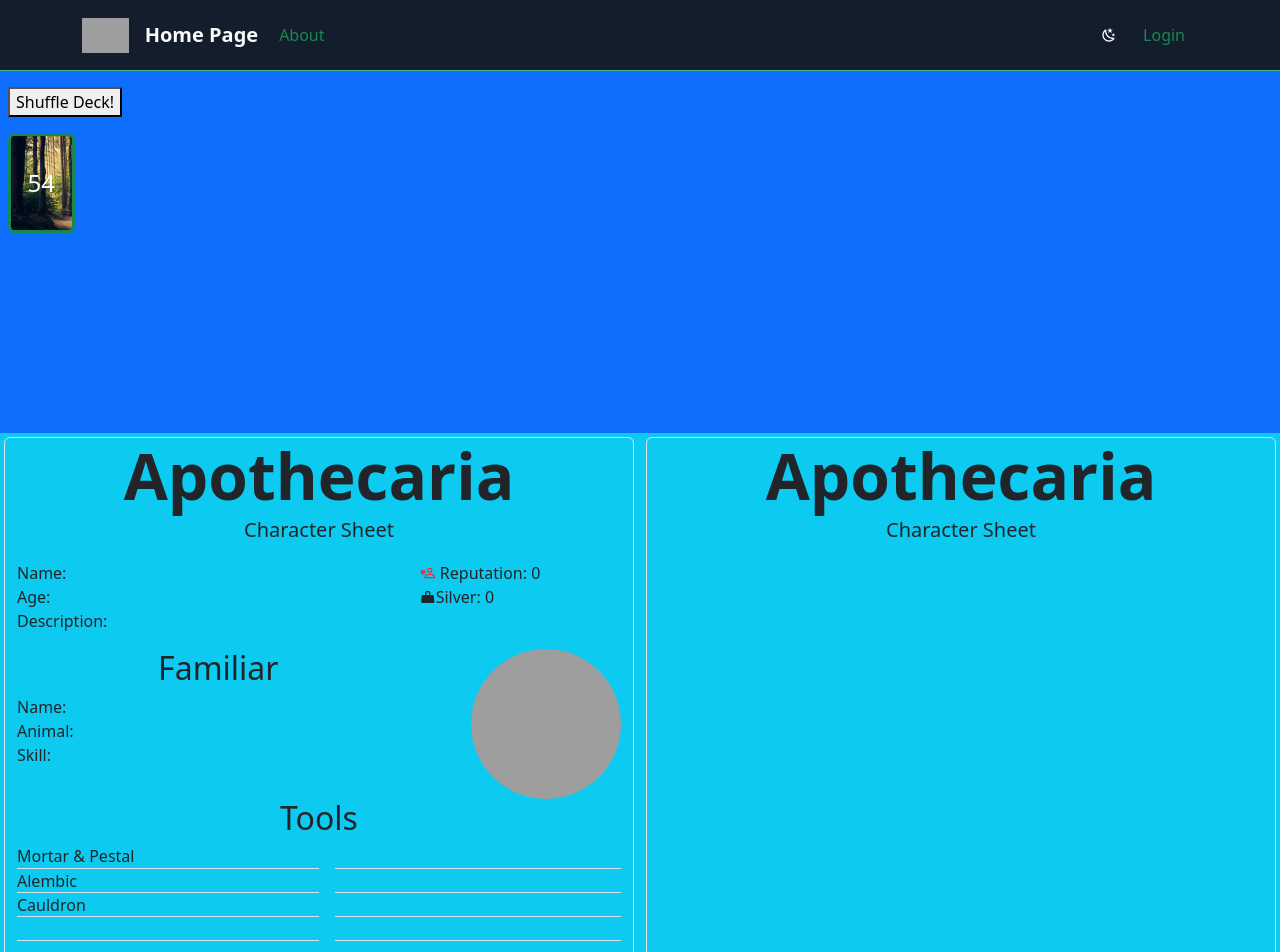
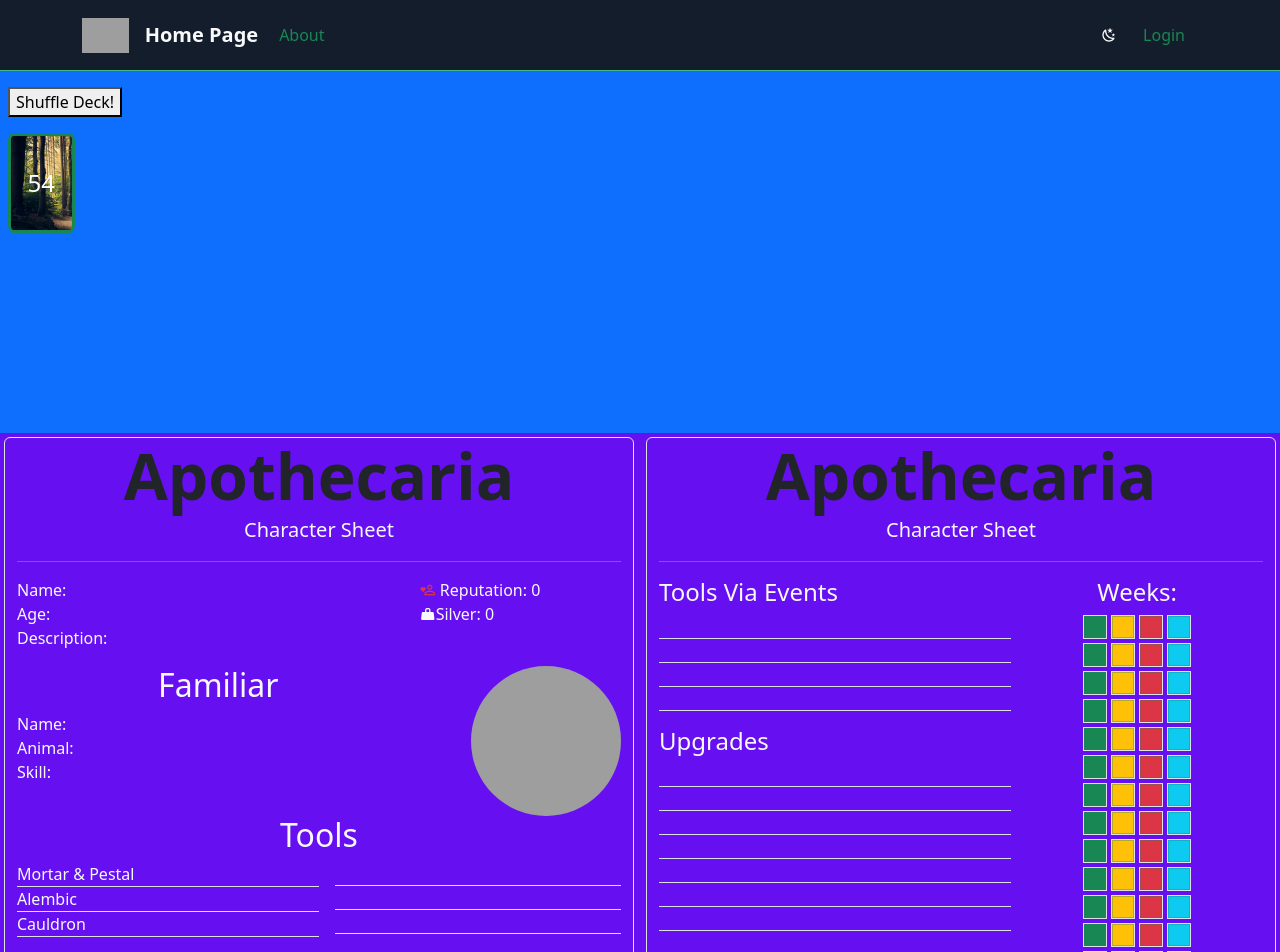
Before and after one commit to BlueFyre22/Apothecaria, a Vue app in the folder apothecaria/client/: page /#/ in a window 1280 px wide. Shown: the top 952 px of the page. Built offline with nearby package versions, Linux system fonts and the light colour scheme; grey boxes are pictures that could not be loaded; what @bcwdev/auth0provider-client would draw is missing.

Commit message:
More styling and getting things aligned

```diff
--- a/apothecaria/client/src/components/CharacterSheet.vue
+++ b/apothecaria/client/src/components/CharacterSheet.vue
@@ -5,7 +5,7 @@
 
 
 <template>
-  <section class="container-fluid bg-info ">
+  <section class="container-fluid bg-indigo text-light">
     <div class="row gap-1 justify-content-around">
 
 
@@ -13,6 +13,7 @@
         <div class="col">
           <h1 class="text-center text-dark rounded fw-bold display-3 mb-0">Apothecaria</h1>
           <p class="text-center mt-0 fs-5">Character Sheet</p>
+          <hr>
         </div>
         <!-- SECTION Character Sheet -->
         <div class="col d-flex flex-row align-items-start">
@@ -49,26 +50,28 @@
           </div>
           <div class="col-md-6">
             <div class="d-flex flex-column">
-              <div class="position-relative border-bottom">
+              <div class=" border-bottom">
 
-                <span class="bottom-left ">Mortar & Pestal</span>
+                <span class="">Mortar & Pestal</span>
               </div>
-              <div class="position-relative border-bottom">
+              <div class=" border-bottom">
                 <span>Alembic</span>
               </div>
-              <div class="position-relative border-bottom">
+              <div class=" border-bottom">
                 <span>Cauldron</span>
               </div>
-              <div class="position-relative border-bottom"></div>
+              <div class="height-set border-bottom">
+
+              </div>
             </div>
           </div>
 
           <div class="ps-3 mb-3 col-md-6">
             <div class="d-flex flex-column ">
-              <div class="position-relative border-bottom"></div>
-              <div class="position-relative border-bottom"></div>
-              <div class="position-relative border-bottom"></div>
-              <div class="position-relative border-bottom"></div>
+              <div class="height-set border-bottom"></div>
+              <div class="height-set border-bottom"></div>
+              <div class="height-set border-bottom"></div>
+              <div class="height-set border-bottom"></div>
             </div>
           </div>
         </div>
@@ -80,7 +83,54 @@
         <div class="col">
           <h1 class="text-center text-dark rounded fw-bold display-3 mb-0">Apothecaria</h1>
           <p class="text-center mt-0 fs-5">Character Sheet</p>
+          <hr>
         </div>
+        <div class="d-flex">
+
+          <div class="col-md-7">
+            <h4 class="text-start">Tools Via Events</h4>
+            <div class="d-flex flex-column ">
+              <div class="height-set border-bottom"></div>
+              <div class="height-set border-bottom"></div>
+              <div class="height-set border-bottom"></div>
+              <div class="height-set border-bottom"></div>
+            </div>
+            <div class="mt-3">
+              <h4>Upgrades</h4>
+              <div class="d-flex flex-column ">
+                <div class="height-set border-bottom"></div>
+                <div class="height-set border-bottom"></div>
+                <div class="height-set border-bottom"></div>
+                <div class="height-set border-bottom"></div>
+                <div class="height-set border-bottom"></div>
+                <div class="height-set border-bottom"></div>
+                <div class="height-set border-bottom"></div>
+                <div class="height-set border-bottom"></div>
+                <div class="height-set border-bottom"></div>
+                <div class="height-set border-bottom"></div>
+                <div class="height-set border-bottom"></div>
+              </div>
+            </div>
+          </div>
+
+          <div class="col-md-5">
+            <h4 class="text-center">Weeks:</h4>
+            <div v-for="x in 13" :key="x" class="mb-1 d-flex gap-1 justify-content-center">
+              <input type="checkbox" class="border bg-green">
+              <input type="checkbox" class="border bg-yellow">
+              <input type="checkbox" class="border bg-red">
+              <input type="checkbox" class="border bg-info">
+            </div>
+            <div class="col align-items-center d-flex justify-content-center">
+              <div class="border bg-light text-dark col-md-7">
+
+                <h4 class="text-center">Festival</h4>
+              </div>
+            </div>
+          </div>
+
+        </div>
+
       </div>
     </div>
 
@@ -99,11 +149,41 @@
 
 .bottom-left {
   position: absolute;
-  left: 0;
+  left: 10;
   bottom: 0;
+}
+
+.height-set {
+  height: 1.5rem;
 }
 
 .position-relative {
   height: 1.5rem;
 }
+
+
+
+// this is to create the custom checkboxes so i can change the background color
+input {
+  appearance: none;
+  position: relative;
+  width: 1.5rem;
+  height: 1.5rem;
+  border: 1px solid;
+  line-height: 1;
+  background: #aaa;
+}
+
+input[type="checkbox"]::before {
+  position: absolute;
+  width: 100%;
+  height: 100%;
+  text-align: center;
+  white-space: pre;
+  content: " ";
+}
+
+input[type="checkbox"]:checked::before {
+  content: "\2713";
+}
 </style>
```
Also changed, not shown: apothecaria/client/src/components/CardDeck.vue (+0 -21 lines).
